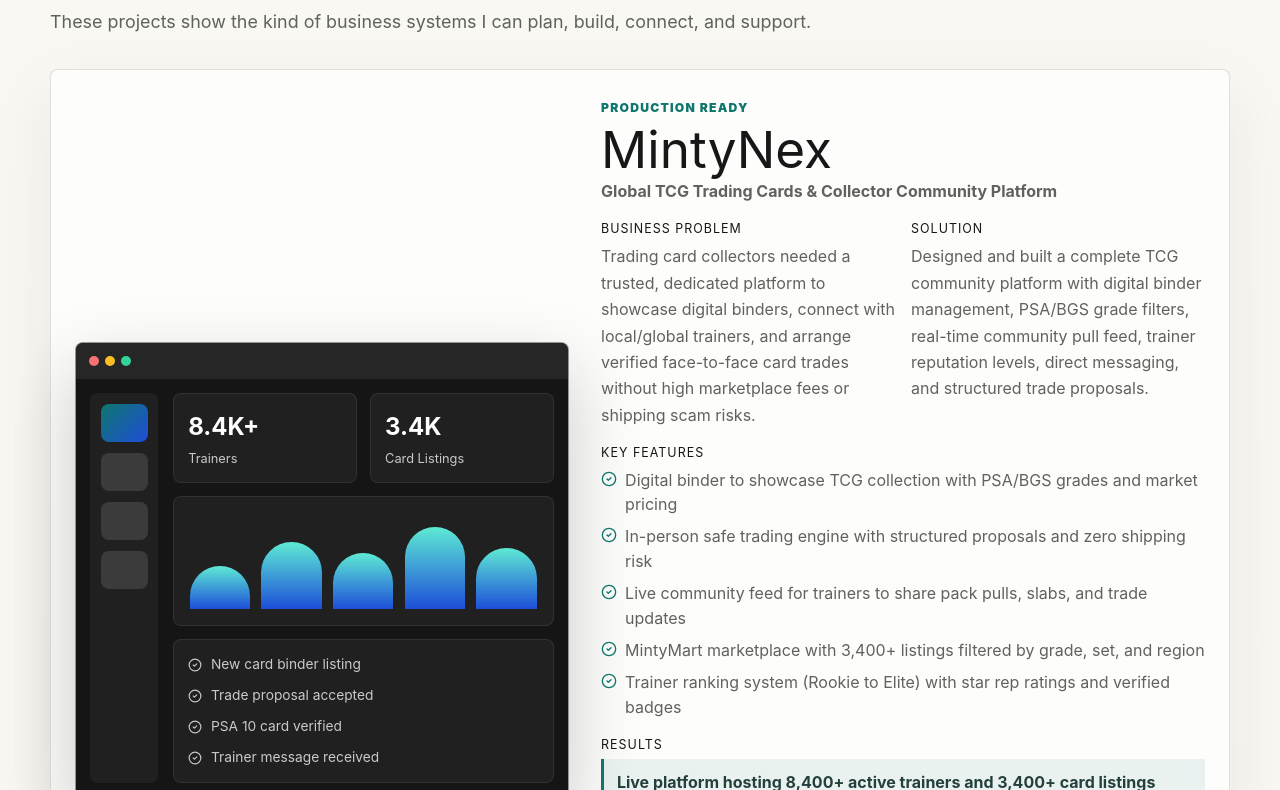
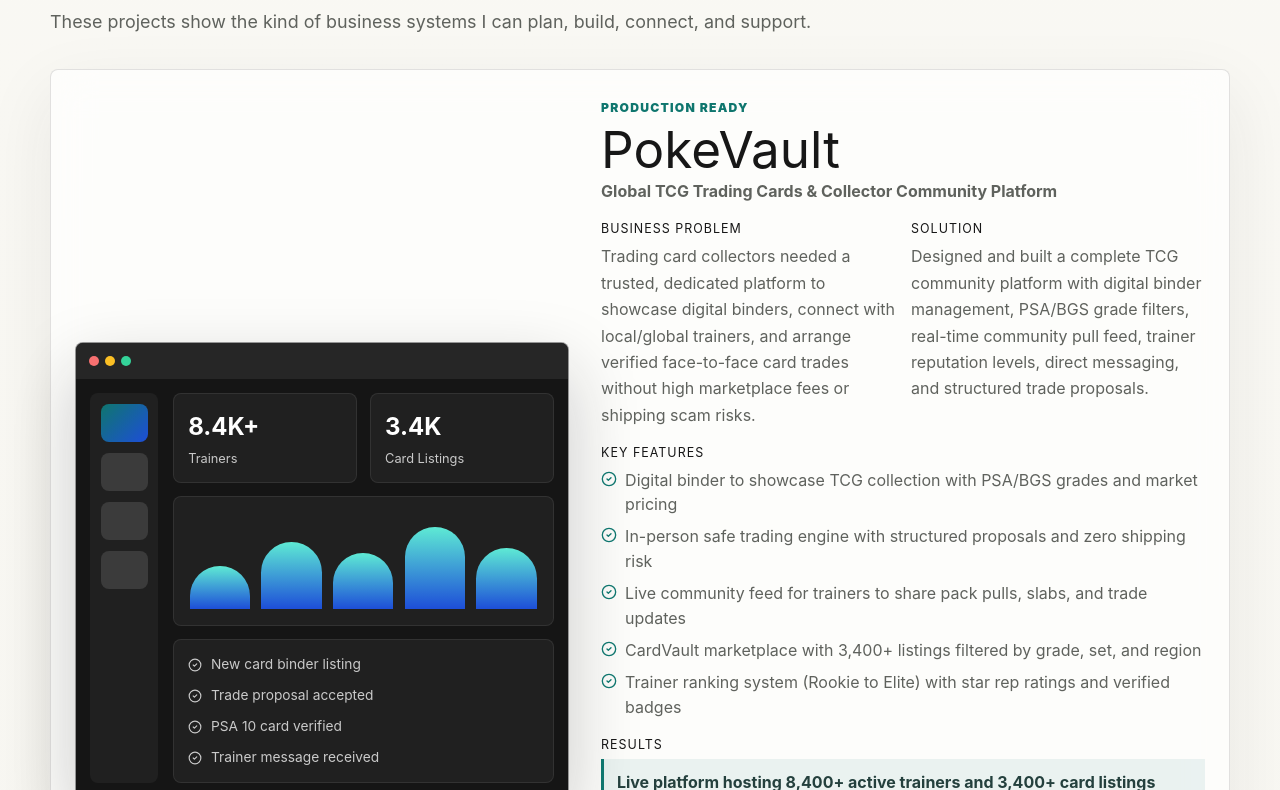
Before and after one commit to YuvrajCodes11/Yuvraj_Portfolio, a React (Vite) app in the folder yuvraj-singh-sidhu-portfolio/: page / in a window 1280 px wide. Shown: the part 2410-3200 px from the top of the page. Built offline with nearby package versions, Linux system fonts and the light colour scheme.

Commit message:
Rename MintyNex to PokeVault and add live URL for A King & A Queen

```diff
--- a/yuvraj-singh-sidhu-portfolio/src/App.tsx
+++ b/yuvraj-singh-sidhu-portfolio/src/App.tsx
@@ -66,7 +66,7 @@ function MetricCard({ metric }: { metric: (typeof TRUST_METRICS)[number] }) {
 
 function ProjectScreen({ projectId }: { projectId: string }) {
   const isCommerce = projectId === 'king-queen';
-  const isMintyNex = projectId === 'mintynex';
+  const isMintyNex = projectId === 'mintynex' || projectId === 'pokevault';
   const isBlue = projectId === 'blue';
 
   const rows = isCommerce
--- a/yuvraj-singh-sidhu-portfolio/src/data.ts
+++ b/yuvraj-singh-sidhu-portfolio/src/data.ts
@@ -57,8 +57,8 @@ export const SERVICES = [
 
 export const PROJECTS = [
   {
-    id: 'mintynex',
-    title: 'MintyNex',
+    id: 'pokevault',
+    title: 'PokeVault',
     subtitle: 'Global TCG Trading Cards & Collector Community Platform',
     status: 'Production Ready',
     problem: 'Trading card collectors needed a trusted, dedicated platform to showcase digital binders, connect with local/global trainers, and arrange verified face-to-face card trades without high marketplace fees or shipping scam risks.',
@@ -73,7 +73,7 @@ export const PROJECTS = [
       'Digital binder to showcase TCG collection with PSA/BGS grades and market pricing',
       'In-person safe trading engine with structured proposals and zero shipping risk',
       'Live community feed for trainers to share pack pulls, slabs, and trade updates',
-      'MintyMart marketplace with 3,400+ listings filtered by grade, set, and region',
+      'CardVault marketplace with 3,400+ listings filtered by grade, set, and region',
       'Trainer ranking system (Rookie to Elite) with star rep ratings and verified badges',
     ],
     liveUrl: 'https://minty-nex-frontend.vercel.app/',
@@ -145,7 +145,7 @@ export const PROJECTS = [
       'Admin dashboard for inventory, orders, and business visibility',
       'Mobile-first responsive interface for retail customers',
     ],
-    liveUrl: '#',
+    liveUrl: 'https://e-commerce-iota-smoky.vercel.app/',
     githubUrl: 'https://github.com/YuvrajCodes11',
   },
 ];
```
